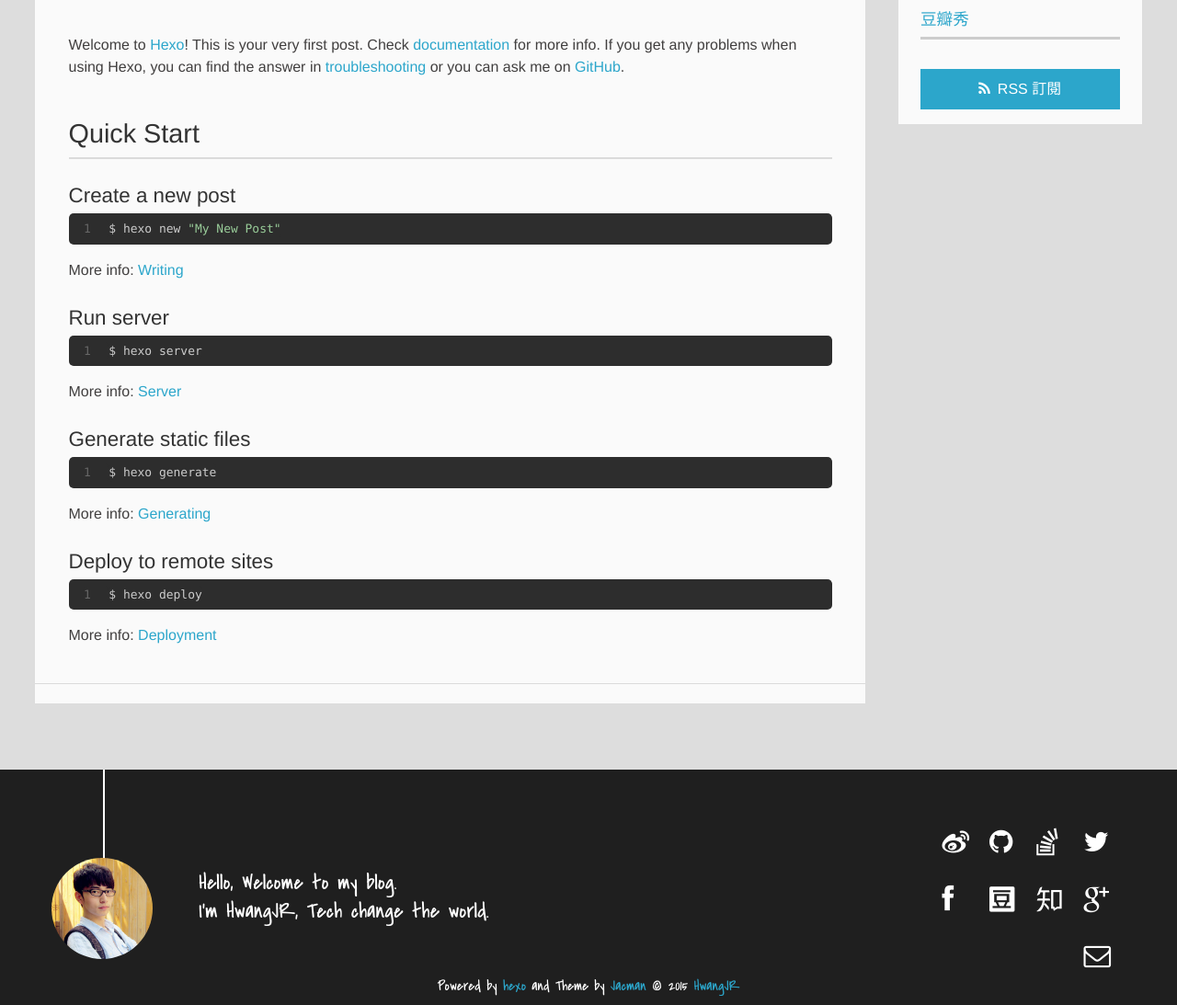
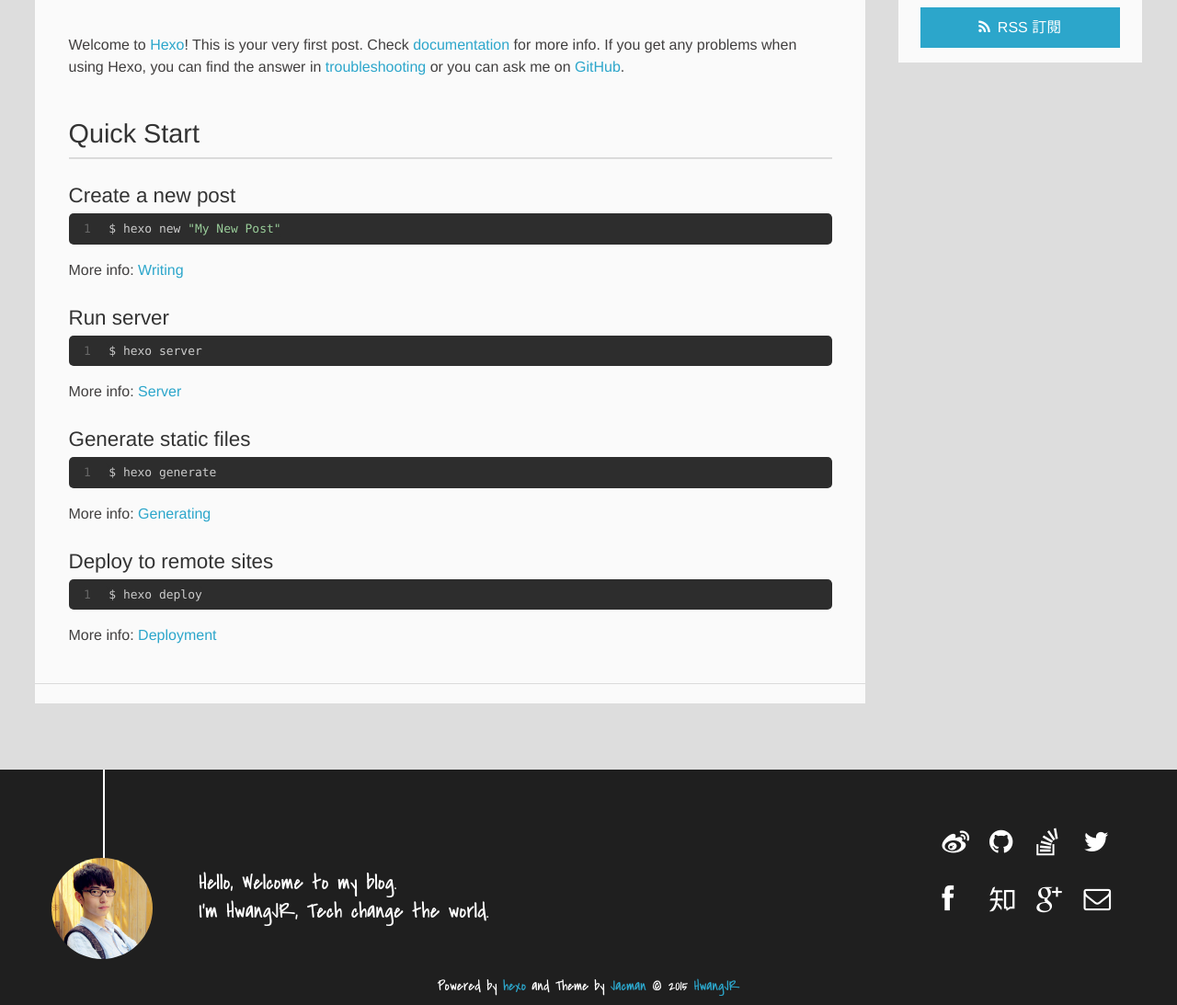
Before and after one commit to hwangjr/hwangjr.github.io, a plain HTML site: page index.html in a window 1280 px wide. Shown: the part 346-1439 px from the top of the page at 92% size. Drawn offline with Linux system fonts and the light colour scheme.

Commit message:
Site updated: 2015-06-09 10:42:30

```diff
--- a/index.html
+++ b/index.html
@@ -162,13 +162,6 @@
 
 
 
-<div class="doubanshow">
-<p class="asidetitle">豆瓣秀</p>
-<div>
-<script type="text/javascript" src="http://www.douban.com/service/badge/hjr358551886/?show=collection&amp;n=12&amp;columns=3&amp;hidelogo=yes&amp;hideself=yes&amp;cat=book|movie" ></script>
-</div>
-</div>
-
 
   <div class="rsspart">
 	<a href="/atom.xml" target="_blank" title="rss">RSS 訂閱</a>
@@ -207,8 +200,6 @@
 		<a href="https://www.facebook.com/https://facebook.com/jr.hwang.2010" target="_blank" class="icon-facebook" title="facebook"></a>
 
 
-
-		<a href="https://www.douban.com/people/hjr358551886" target="_blank" class="icon-douban" title="豆瓣"></a>
 
 
 		<a href="https://www.zhihu.com/people/hwangjr" target="_blank" class="icon-zhihu" title="知乎"></a>
```
Also changed, not shown: 2015/06/08/hello-world/index.html (+0 -9 lines), archives/2015/06/index.html (+0 -2 lines), archives/2015/index.html (+0 -2 lines), archives/index.html (+0 -2 lines).
